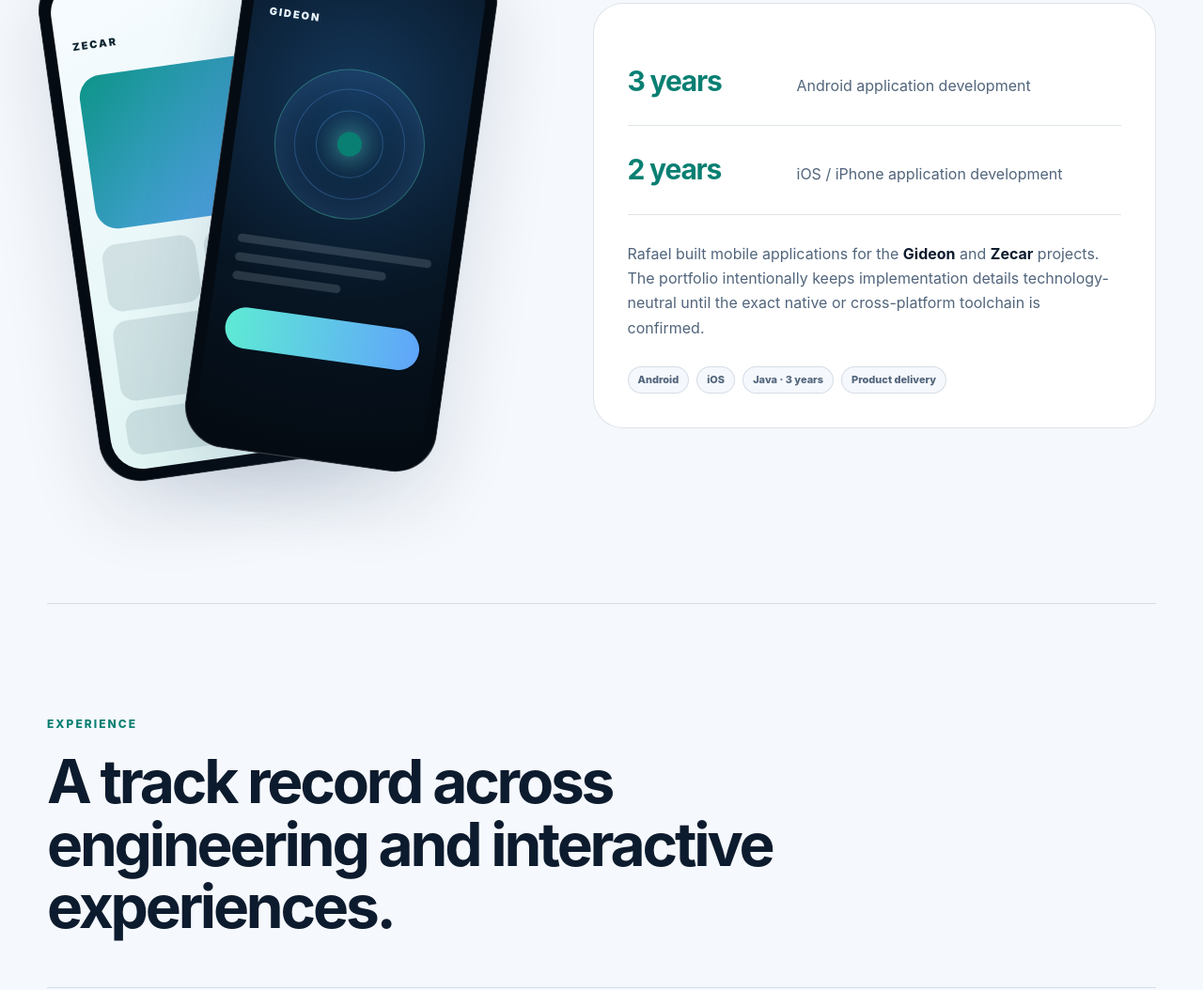
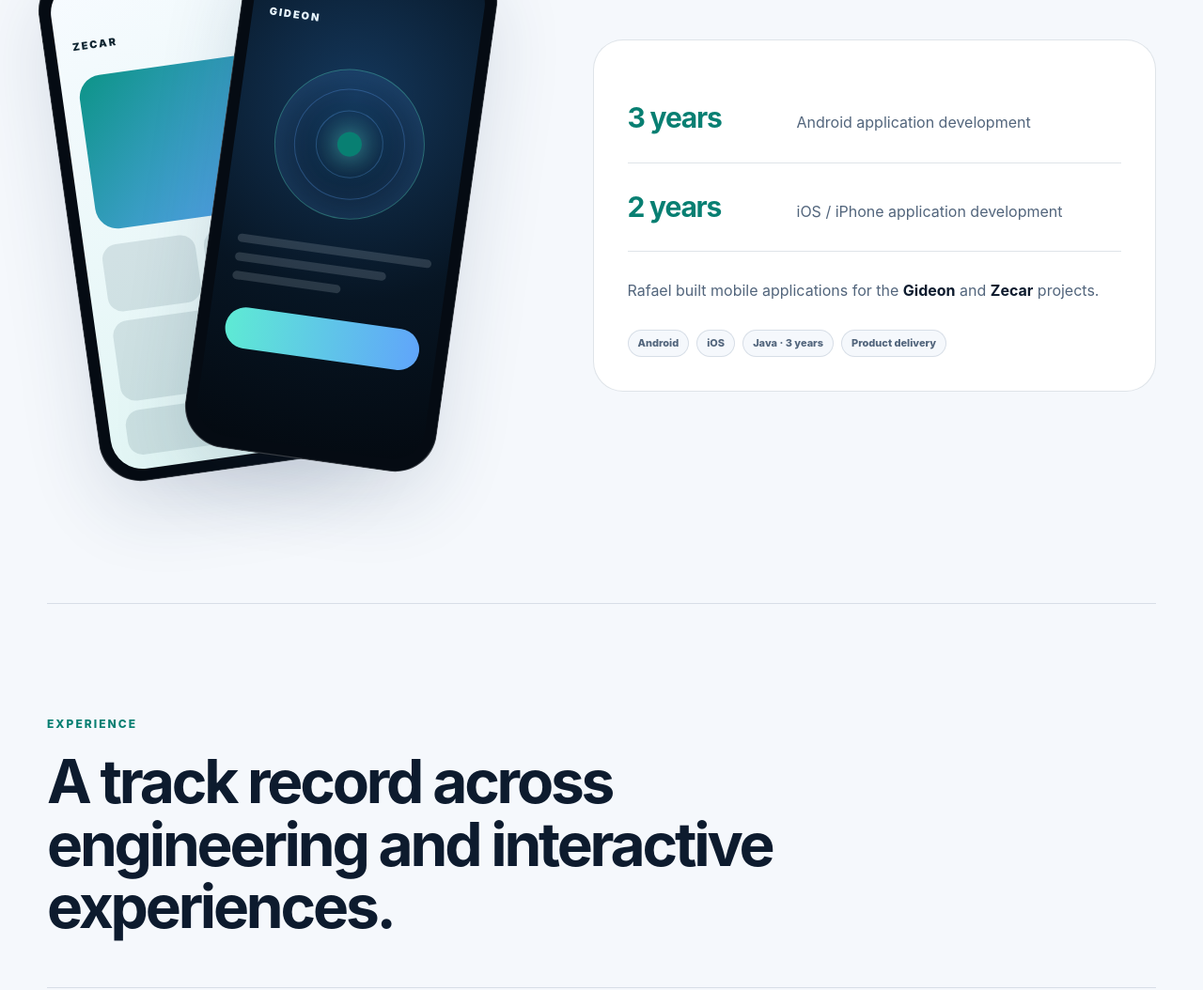
Before and after one commit to rafaelkaznadii-glitch/intro, a plain HTML site: page index.html in a window 1280 px wide. Shown: the part 4458-5512 px from the top of the page at 94% size. Drawn offline with Linux system fonts and the light colour scheme.

Commit message:
portofolio fixed

```diff
--- a/index.html
+++ b/index.html
@@ -224,7 +224,7 @@
             <strong>2 years</strong>
             <span>iOS / iPhone application development</span>
           </div>
-          <p>Rafael built mobile applications for the <strong>Gideon</strong> and <strong>Zecar</strong> projects. The portfolio intentionally keeps implementation details technology-neutral until the exact native or cross-platform toolchain is confirmed.</p>
+          <p>Rafael built mobile applications for the <strong>Gideon</strong> and <strong>Zecar</strong> projects.</p>
           <div class="tags"><span>Android</span><span>iOS</span><span>Java · 3 years</span><span>Product delivery</span></div>
         </div>
       </div>
```
